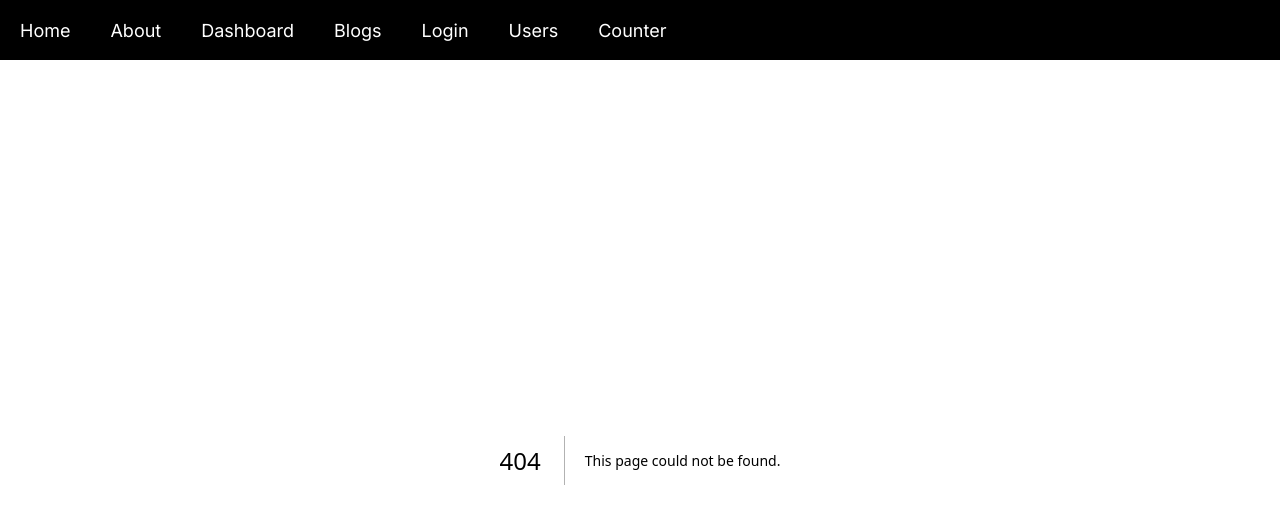
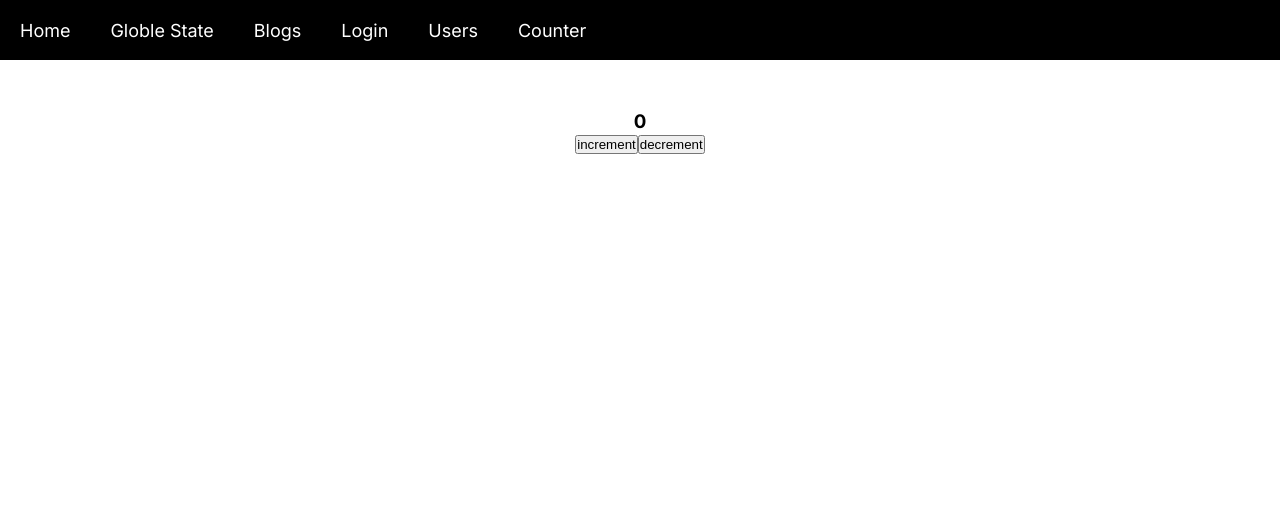
Before and after one commit to 01Deepak/nextdemo, a Next.js app: page /counter-with-globle-state in a window 1280 px wide. Before the commit this address had no page. Shown: the top 524 px of the page. Built offline with nearby package versions, Linux system fonts and the light colour scheme.

Commit message:
create counter using zustand

```diff
--- a/package.json
+++ b/package.json
@@ -13,6 +13,7 @@
     "eslint-config-next": "13.4.3",
     "next": "13.4.3",
     "react": "18.2.0",
-    "react-dom": "18.2.0"
+    "react-dom": "18.2.0",
+    "zustand": "^4.3.8"
   }
 }
--- a/src/app/components/navbar/navbar.jsx
+++ b/src/app/components/navbar/navbar.jsx
@@ -8,8 +8,7 @@ const Navbar = () => {
         <li className={styles.navItem}>
          <Link href='/home'>Home</Link>
           </li>
-        <li className={styles.navItem}><Link href='/about-us'>About</Link></li>
-        <li className={styles.navItem}><Link href='/dashboard'>Dashboard</Link></li>
+        <li className={styles.navItem}><Link href='/counter-with-globle-state'>Globle State</Link></li>
         <li className={styles.navItem}><Link href='/blogs'>Blogs</Link></li>
         <li className={styles.navItem}><Link href='/'>Login</Link></li>
         <li className={styles.navItem}><Link href='/users'>Users</Link></li>
--- /dev/null
+++ b/src/app/counter-with-globle-state/page.jsx
@@ -0,0 +1,30 @@
+'use client'
+import useCounterStore from '@/stores/counter-with-globle-store'
+import React from 'react'
+
+const CounterWithGlobleState = () => {
+  const {count,setCount } = useCounterStore();
+
+  const handleIncrement = () => {
+    setCount(count + 1)
+  }
+  const handleDecrement = () => {
+    setCount(count - 1)
+  }
+
+  return (
+    <>
+    <div style={{
+      textAlign:'center',
+      padding: '50px'
+    }}>
+      <h3>{count}</h3>
+      <button onClick={handleIncrement}>increment</button>
+      <button onClick={handleDecrement}>decrement</button>
+
+    </div>
+    </>
+  )
+}
+
+export default CounterWithGlobleState
--- /dev/null
+++ b/src/stores/counter-with-globle-store.js
@@ -0,0 +1,8 @@
+import { create } from 'zustand'
+
+const useCounterStore = create((set) => ({
+  count: 0,
+  setCount: (payload) => set({count: payload})
+}))
+
+export default useCounterStore;
```
Also changed, not shown: src/app/about-us/nested-about.jsx (deleted, +0 -9 lines), src/app/about-us/page.js (deleted, +0 -10 lines), src/app/dashboard/page.js (deleted, +0 -9 lines), 1 other file (tests, documents, lock files or other folders).
